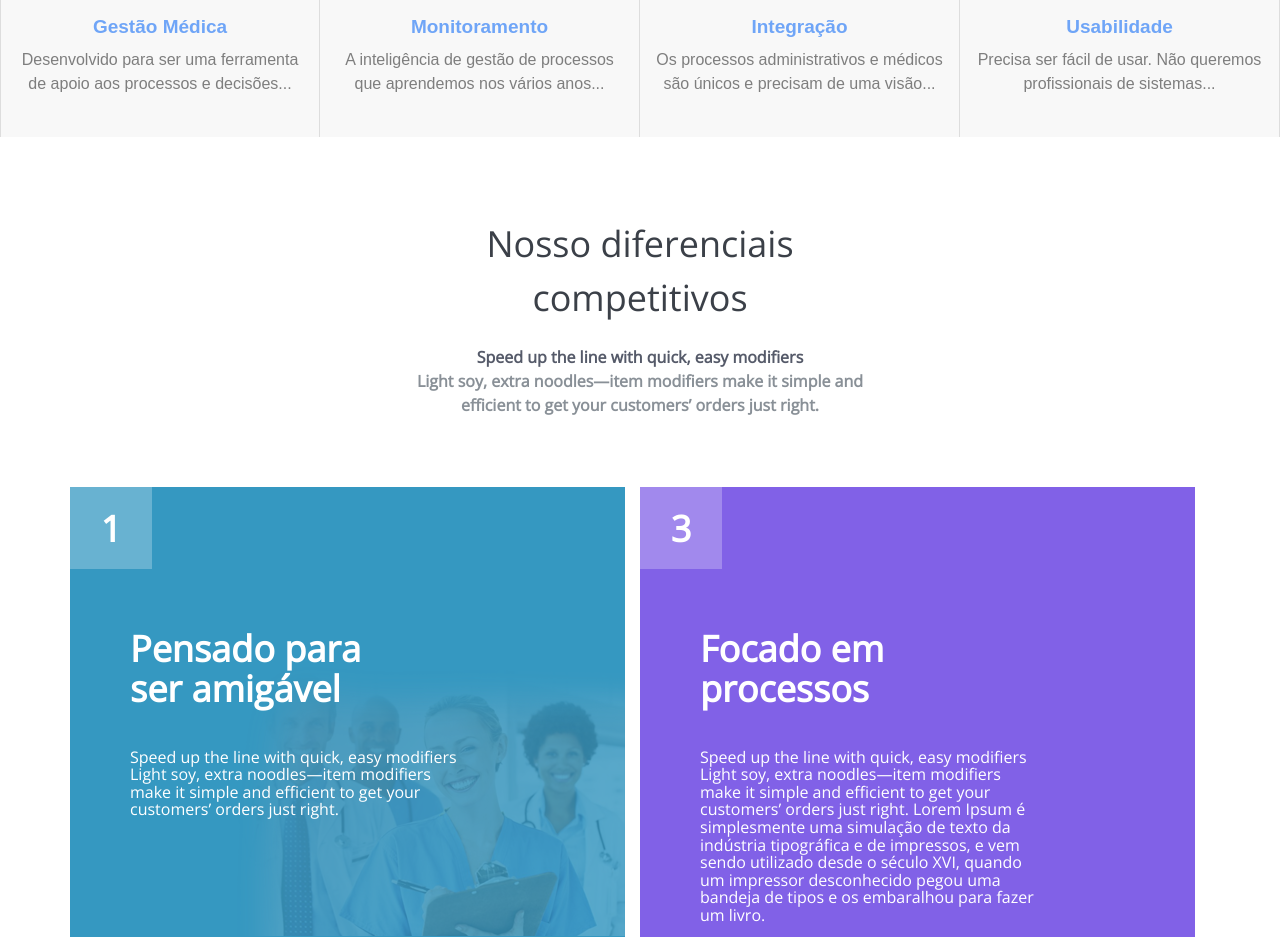
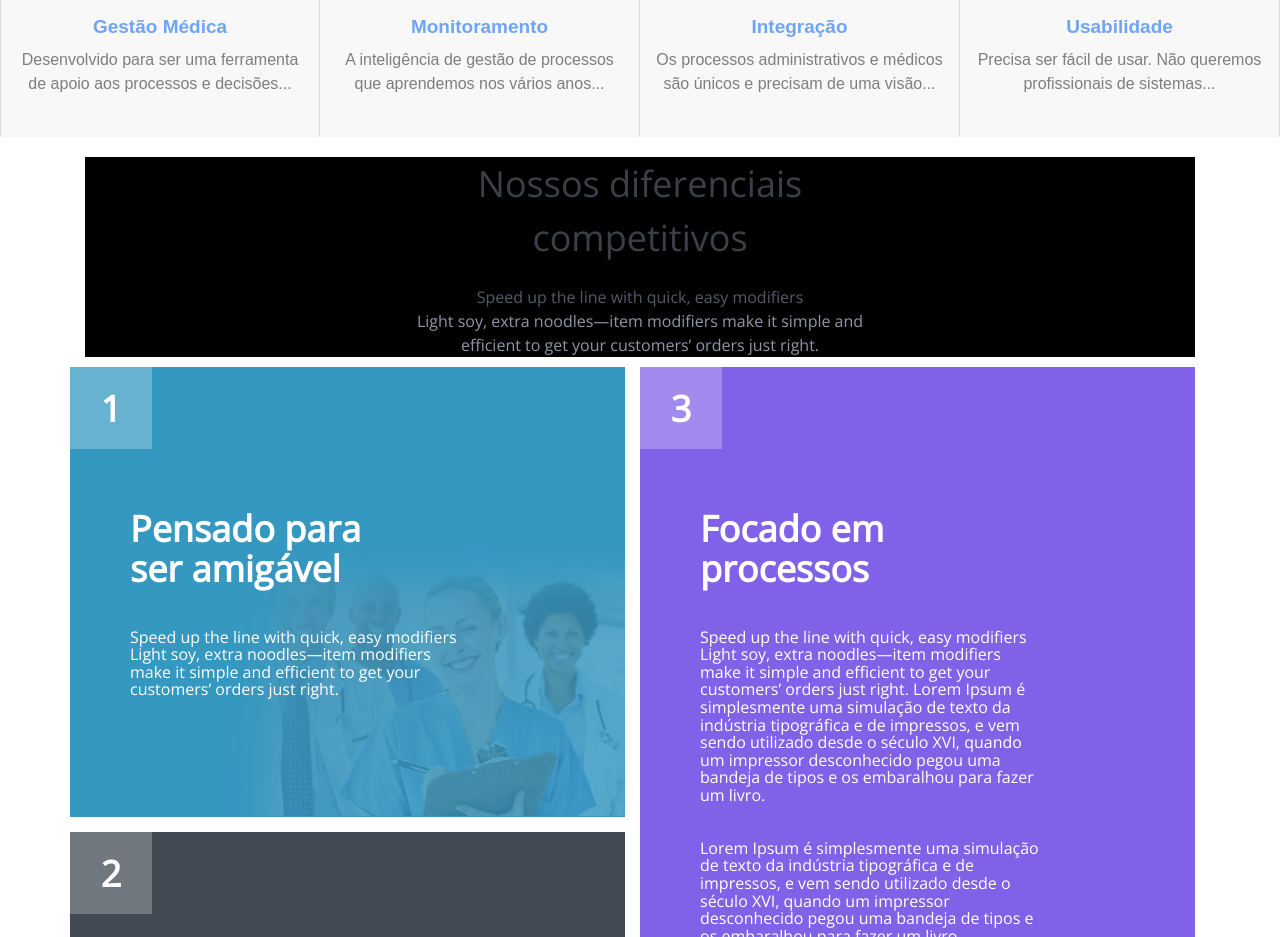
Before and after one commit to caioalexandrebr/caju, a website: page index.html in a window 1280 px wide. Shown: the part 1200-2137 px from the top of the page. Drawn offline with nearby package versions, Linux system fonts and the light colour scheme.

Commit message:
Finalizando Section Diferencial

```diff
--- a/main.html
+++ b/main.html
@@ -1,10 +1,12 @@
 <div class="container">
-    <div class="section-diferencial">
-        <br><br><br>
-        <h1>Nosso diferenciais<br> competitivos</h1>
-
-      <h2><font color="#555a69">Speed up the line with quick, easy modifiers</font><br> Light soy, extra noodles—item modifiers make it simple and<br>efficient to get your customers’ orders just right.</h2><br><br><br>
-  </div>
+    <section>
+        <div class="diferencial">
+            <h1>Nossos diferenciais<br>competitivos</h1>
+            <h2><font color="#555a69">Speed up the line with quick, easy modifiers</font><br>
+            Light soy, extra noodles—item modifiers make it simple and<br>
+            efficient to get your customers’ orders just right.</h2>
+        </div>
+    </section>
 
    <div class="row">
        <div class="col-sm-6 cor1">
--- a/style.less
+++ b/style.less
@@ -420,22 +420,24 @@ input[type=submit]:hover {
 }
 /* Footer Header */
 
-
-.section-diferencial h1{
+section{
+    .diferencial{
+        text-align: center;
         font-family: @font1;
+        background-color: #000;
+        width: 100%;
+        h1{
             font-size: 36px;
             font-weight: 400;
-	text-align: center;
             color: #3b4048;
             line-height: 1.5;
         }
-.section-diferencial h2{
-	font-family: @font1;
-	font-size: 16px;
-	font-weight: 600;
-	text-align: center;
-	color: #899097;
+        h2{
+            color: @color2;
             line-height: 1.5;
+            font-size: @size3;
+        }
+    }
 }
 /* Section Diferencial */
 
```
Also changed, not shown: style.css. Lines whose indentation alone changed are shown as unchanged.
